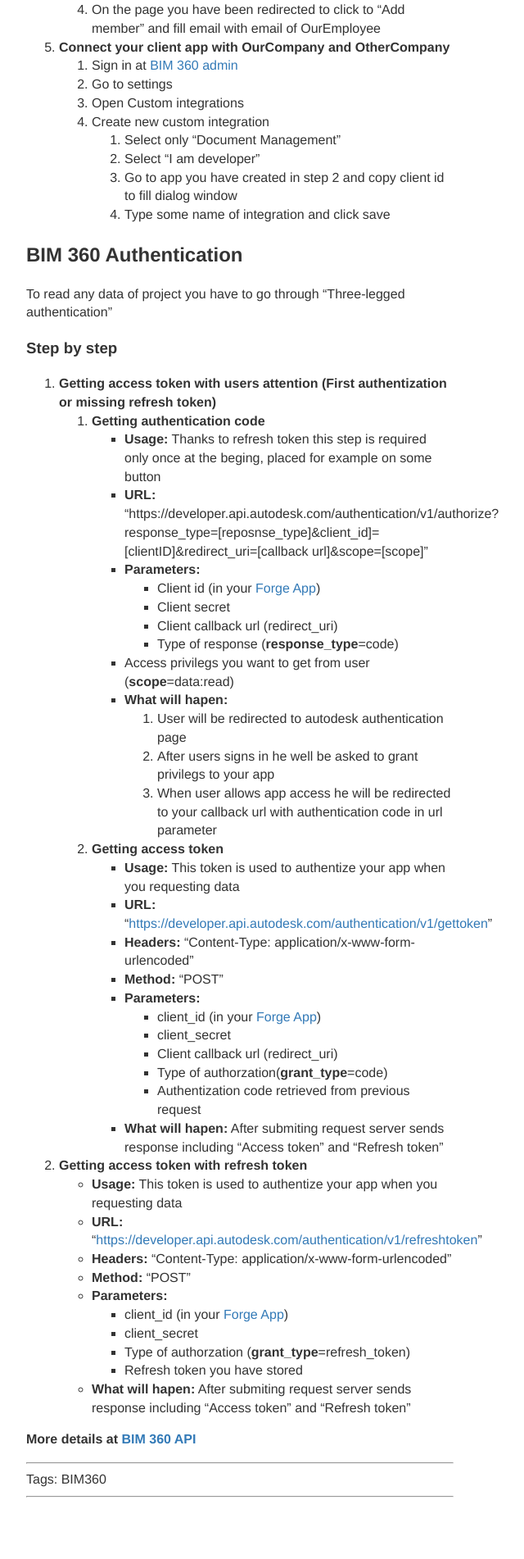
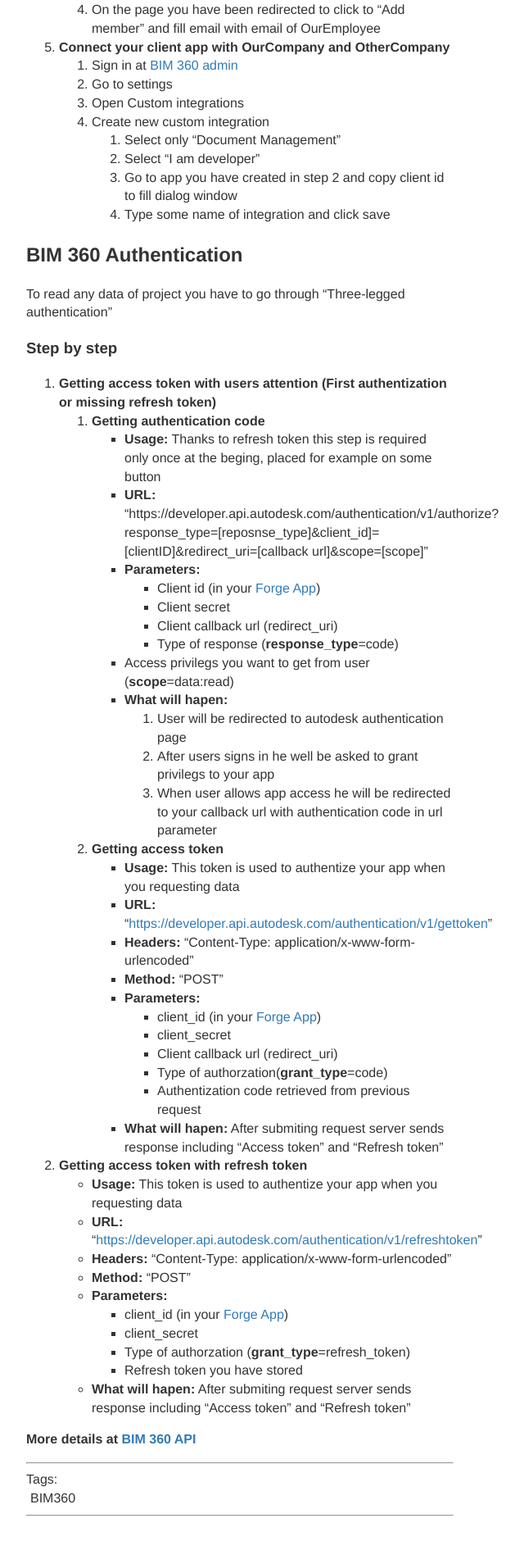
Before and after one commit to vdvorak/vitekdvorak.github.io, a Jekyll site: the page built from _posts/2021-04-03-bim360.md, in a window 1280 px wide. Shown: the part 1667-3569 px from the top of the page at 82% size, without its empty margins (255-895 px from the left). Built offline with Jekyll 4.4.1, drawn with Linux system fonts in a browser that asks for light colours; nearby versions of some CDN libraries; before the commit the page ends 3546 px from its top, so only the background shows below that.

Commit message:
Update post.html

```diff
--- a/_layouts/post.html
+++ b/_layouts/post.html
@@ -8,9 +8,12 @@ comments: false
 <article>{{ content }}</article>
 
 <hr />
-Tags: {% for tag in page.tags %}
-        <span>{{tag}}</span>
-      {% endfor %}
+Tags:
+<div class="tags">
+   {% for tag in page.tags %}
+        <div class="tag">{{tag}}</div>
+   {% endfor %}
+ </div>
 <hr />
 {% if page.comments %}
   <div id="disqus_thread"></div>
```
